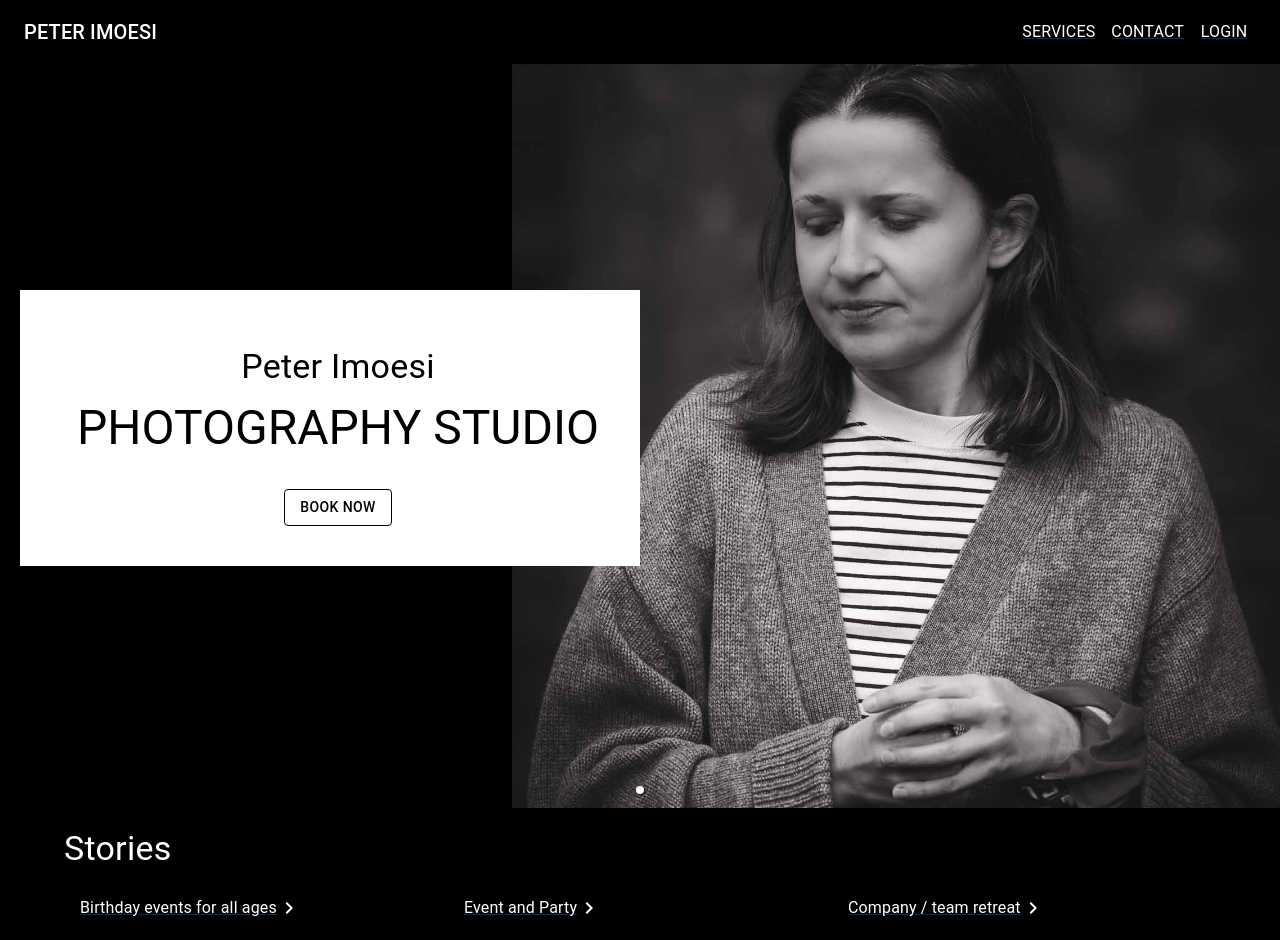
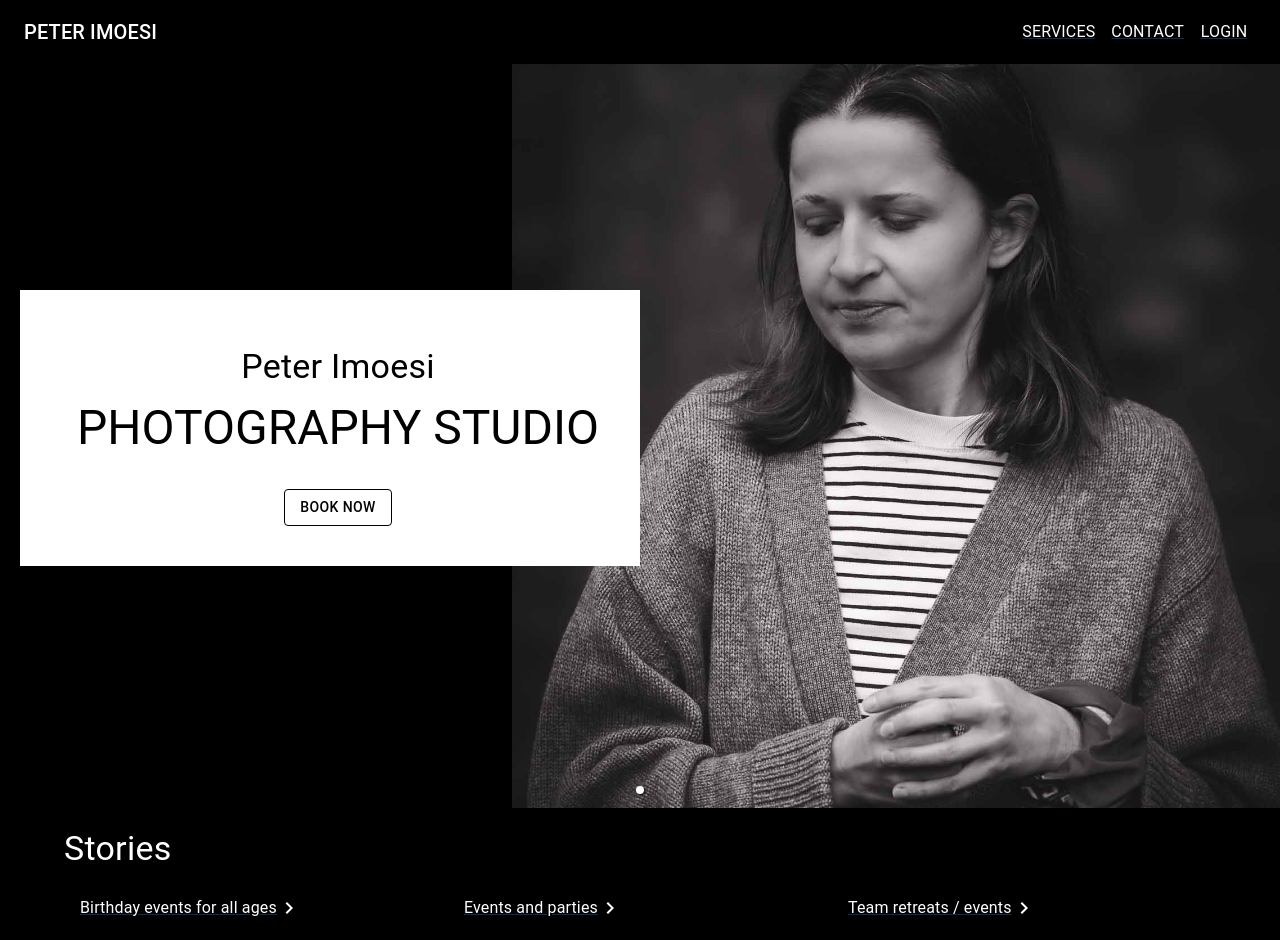
Before and after one commit to stillImoesi/photography, a Next.js app: page / in a window 1280 px wide. Shown: the top 940 px of the page. Built offline with nearby package versions, Linux system fonts and the light colour scheme.

Commit message:
fix: typo

```diff
--- a/src/components/Stories.tsx
+++ b/src/components/Stories.tsx
@@ -51,7 +51,7 @@ const Stories = () => {
             >
               <ListItem sx={listItemSty}>
                 <RenderListItemText
-                  primary="Event and Party"
+                  primary="Events and parties"
                   // secondary="Book a session and get the best studio photos"
                 />
                 <ArrowRightIcon />
@@ -73,7 +73,7 @@ const Stories = () => {
             >
             <ListItem sx={listItemSty}>
               <RenderListItemText
-                primary="Company / team retreat"
+                primary="Team retreats / events"
                 // secondary="Book a session and get the best studio photos"
               />
               <ArrowRightIcon />
```
